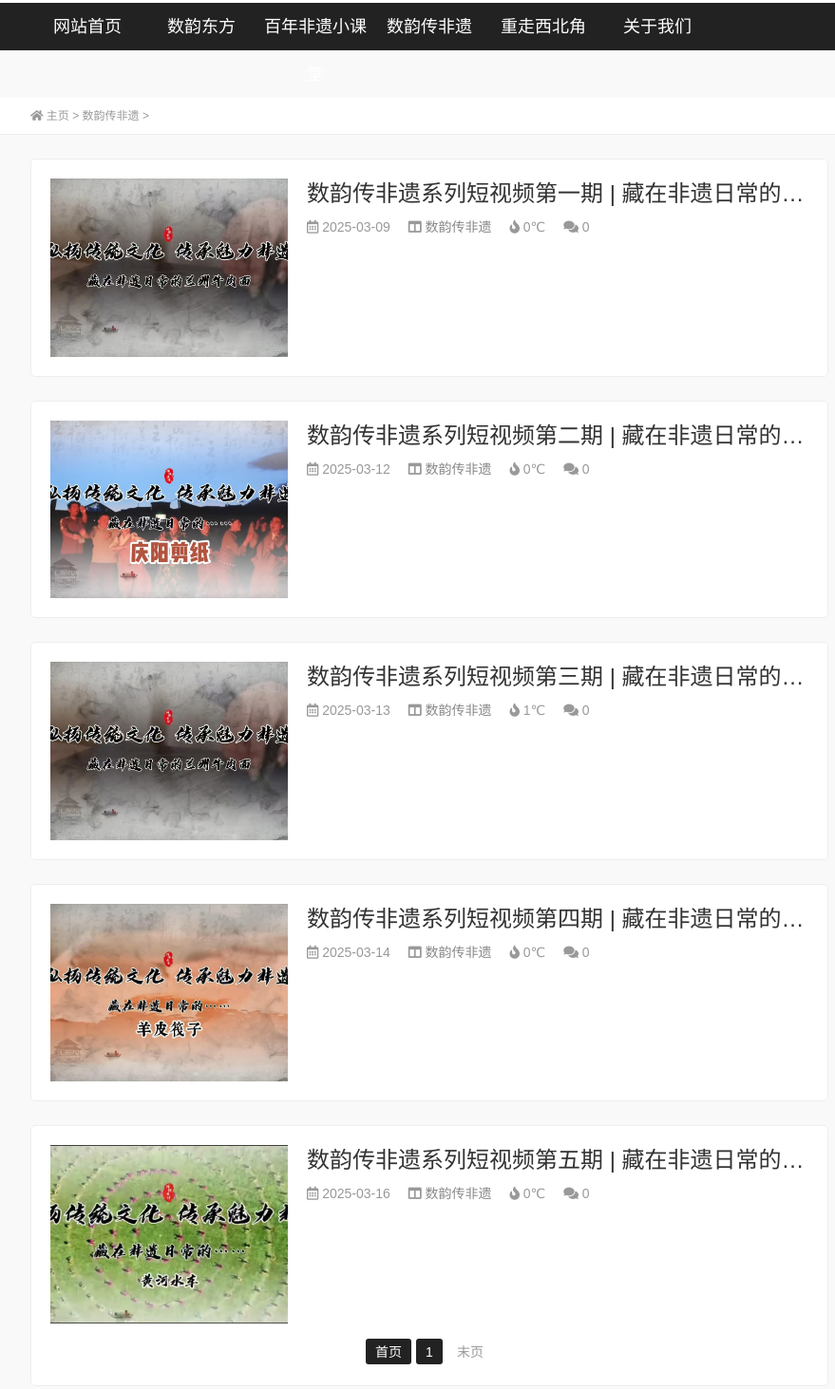
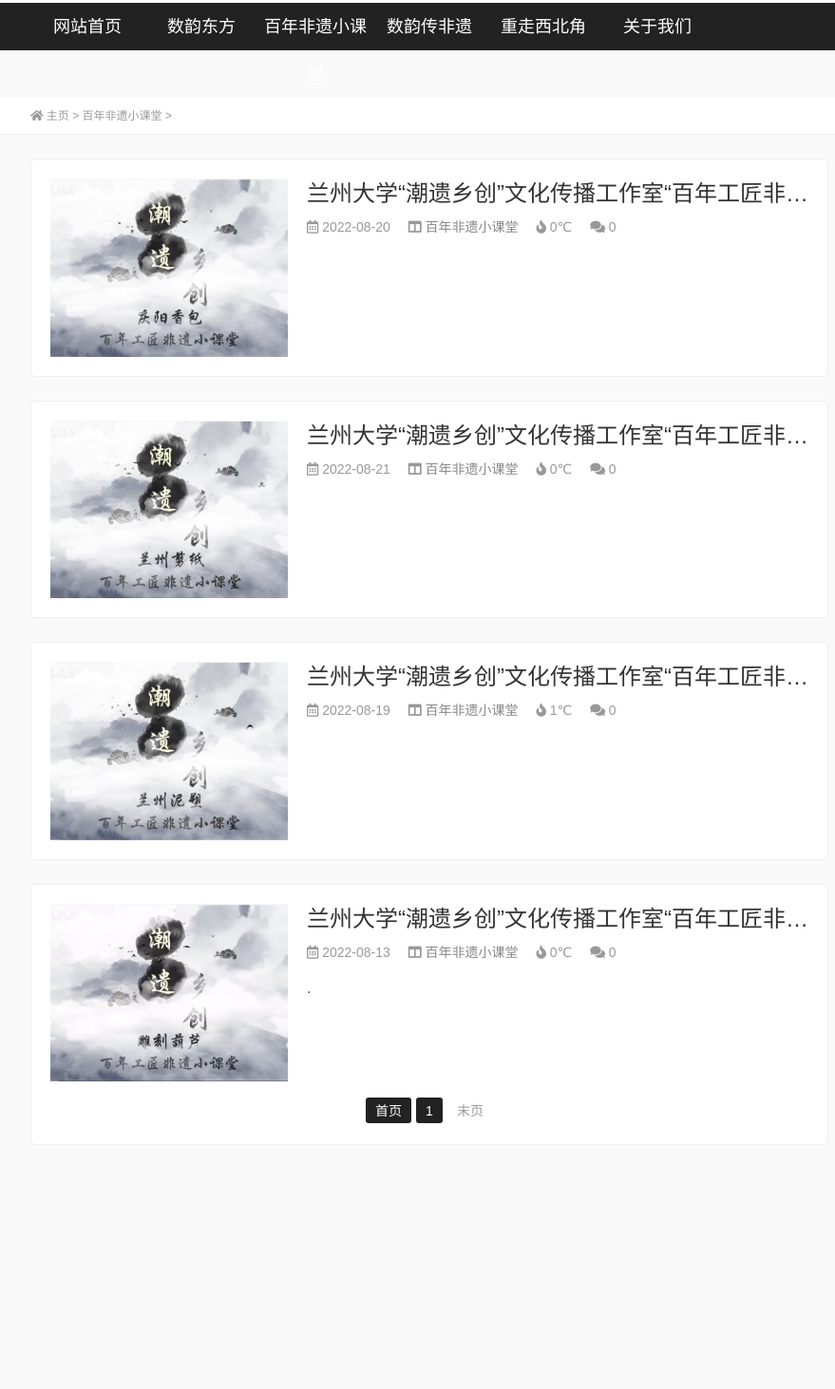
Before and after one commit to zxyh1016/-, a plain HTML site: page list_2.html in a window 1280 px wide. Shown: the part 242-1705 px from the top of the page at 95% size, without its empty margins (8-887 px from the left). After the commit the page ends 1524 px from the top, so only its background shows below. Drawn offline with Linux system fonts and the light colour scheme; files whose address does not match are found by name.

Commit message:
Update list_2.html

```diff
--- a/list_2.html
+++ b/list_2.html
@@ -9,7 +9,7 @@
     <meta name="format-detection" content="telephone=no" />
     <meta http-equiv="X-UA-Compatible" content="IE=edge,chrome=1" />
     <meta name="viewport" content="width=device-width, initial-scale=1.0, maximum-scale=1.0, user-scalable=no" />
-    <title>数韵传非遗</title>
+    <title>百年非遗小课堂</title>
     <meta name="keywords" content="">
     <meta name="description" content="">
     <link rel="stylesheet" type="text/css" href="skin/css/all.min.css" media="screen" />
@@ -66,70 +66,60 @@
     </nav>
 
     <div class="breadcrumb">
-        <div class="inner"> <i class="fas fa-home"></i> <a href='index.html'>主页</a> > <a href='list.html'>数韵传非遗</a> > </div>
+        <div class="inner"> <i class="fas fa-home"></i> <a href='index.html'>主页</a> > <a href='list.html'>百年非遗小课堂</a> > </div>
     </div>
     <div class="wrapper">
         <div class="inner">
             <main class="main">
                 <article class="newsitem">
-                    <figure class="thumbnail"> <a href="https://mp.weixin.qq.com/s/Lpjchu2csbnCNGmb0c2qXQ" title="数韵传非遗系列短视频第一期 | 藏在非遗日常的兰州牛肉面"> <img src="uploads/3/1.jpg" alt="数韵传非遗系列短视频第一期 | 藏在非遗日常的兰州牛肉面" /> </a> </figure>
+                    <figure class="thumbnail"> <a href="https://www.bilibili.com/video/BV1F14y1t7mS/?share_source=copy_web&vd_source=c1932d75ff6c3deeaa57a21268af3047" title="兰州大学“潮遗乡创”文化传播工作室“百年工匠非遗小课堂”之庆阳香包"> <img src="uploads/2/1.png" alt="兰州大学“潮遗乡创”文化传播工作室“百年工匠非遗小课堂”之庆阳香包" /> </a> </figure>
                     <div class="info">
-                        <h2><a href="https://mp.weixin.qq.com/s/Lpjchu2csbnCNGmb0c2qXQ" title="数韵传非遗系列短视频第一期 | 藏在非遗日常的兰州牛肉面">数韵传非遗系列短视频第一期 | 藏在非遗日常的兰州牛肉面</a></h2>
+                        <h2><a href="https://www.bilibili.com/video/BV1F14y1t7mS/?share_source=copy_web&vd_source=c1932d75ff6c3deeaa57a21268af3047" title="兰州大学“潮遗乡创”文化传播工作室“百年工匠非遗小课堂”之庆阳香包">兰州大学“潮遗乡创”文化传播工作室“百年工匠非遗小课堂”之庆阳香包</a></h2>
                         <div class="meta">
                             <span>
-                                <time datetime="2024-09-02"><i class="far fa-calendar-alt"></i> 2025-03-09</time>
-                            </span> <span class="cat"><i class="fas fa-columns"></i> <a href="list.html" title="数韵传非遗" target="_blank">数韵传非遗</a></span> <span><i class="fas fa-fire"></i> 0℃</span> <span><i class="fas fa-comments"></i> 0</span>
+                                <time datetime="2022-08-20"><i class="far fa-calendar-alt"></i> 2022-08-20</time>
+                            </span> <span class="cat"><i class="fas fa-columns"></i> <a href="list.html" title="百年非遗小课堂" target="_blank">百年非遗小课堂</a></span> <span><i class="fas fa-fire"></i> 0℃</span> <span><i class="fas fa-comments"></i> 0</span>
                         </div>
                         <p></p>
                     </div>
                 </article><article class="newsitem">
-                    <figure class="thumbnail"> <a href="https://mp.weixin.qq.com/s/a5KSdchv4WPK-jmZh7NyWg" title="数韵传非遗系列短视频第二期 | 藏在非遗日常的庆阳剪纸"> <img src="uploads/3/2.jpg" alt="数韵传非遗系列短视频第二期 | 藏在非遗日常的庆阳剪纸" /> </a> </figure>
+                    <figure class="thumbnail"> <a href="https://www.bilibili.com/video/BV19t4y1J7DU/?share_source=copy_web&vd_source=c1932d75ff6c3deeaa57a21268af3047" title="兰州大学“潮遗乡创”文化传播工作室“百年工匠非遗小课堂”之兰州剪纸"> <img src="uploads/2/2.png" alt="兰州大学“潮遗乡创”文化传播工作室“百年工匠非遗小课堂”之兰州剪纸" /> </a> </figure>
                     <div class="info">
-                        <h2><a href="https://mp.weixin.qq.com/s/a5KSdchv4WPK-jmZh7NyWg" title="数韵传非遗系列短视频第二期 | 藏在非遗日常的庆阳剪纸">数韵传非遗系列短视频第二期 | 藏在非遗日常的庆阳剪纸</a></h2>
+                        <h2><a href="https://www.bilibili.com/video/BV19t4y1J7DU/?share_source=copy_web&vd_source=c1932d75ff6c3deeaa57a21268af3047" title="兰州大学“潮遗乡创”文化传播工作室“百年工匠非遗小课堂”之兰州剪纸">兰州大学“潮遗乡创”文化传播工作室“百年工匠非遗小课堂”之兰州剪纸</a></h2>
                         <div class="meta">
                             <span>
-                                <time datetime="2024-09-02"><i class="far fa-calendar-alt"></i> 2025-03-12</time>
-                            </span> <span class="cat"><i class="fas fa-columns"></i> <a href="list.html" title="数韵传非遗" target="_blank">数韵传非遗</a></span> <span><i class="fas fa-fire"></i> 0℃</span> <span><i class="fas fa-comments"></i> 0</span>
+                                <time datetime="2024-09-02"><i class="far fa-calendar-alt"></i> 2022-08-21</time>
+                            </span> <span class="cat"><i class="fas fa-columns"></i> <a href="list.html" title="百年非遗小课堂" target="_blank">百年非遗小课堂</a></span> <span><i class="fas fa-fire"></i> 0℃</span> <span><i class="fas fa-comments"></i> 0</span>
                         </div>
                         <p></p>
                     </div>
                 </article><article class="newsitem">
-                    <figure class="thumbnail"> <a href="https://mp.weixin.qq.com/s/_sjk8CtD17LBr6AK-y4aRw" title="数韵传非遗系列短视频第三期 | 藏在非遗日常的兰州打铁花"> <img src="uploads/3/3.jpg" alt="数韵传非遗系列短视频第三期 | 藏在非遗日常的兰州打铁花" /> </a> </figure>
+                    <figure class="thumbnail"> <a href="https://www.bilibili.com/video/BV1AU4y1k7yE/?share_source=copy_web&vd_source=c1932d75ff6c3deeaa57a21268af3047" title="兰州大学“潮遗乡创”文化传播工作室“百年工匠非遗小课堂”之兰州泥人"> <img src="uploads/2/3.png" alt="兰州大学“潮遗乡创”文化传播工作室“百年工匠非遗小课堂”之兰州泥人" /> </a> </figure>
                     <div class="info">
-                        <h2><a href="https://mp.weixin.qq.com/s/_sjk8CtD17LBr6AK-y4aRw" title="数韵传非遗系列短视频第三期 | 藏在非遗日常的兰州打铁花">数韵传非遗系列短视频第三期 | 藏在非遗日常的兰州打铁花</a></h2>
+                        <h2><a href="https://www.bilibili.com/video/BV1AU4y1k7yE/?share_source=copy_web&vd_source=c1932d75ff6c3deeaa57a21268af3047" title="兰州大学“潮遗乡创”文化传播工作室“百年工匠非遗小课堂”之兰州泥人">兰州大学“潮遗乡创”文化传播工作室“百年工匠非遗小课堂”之兰州泥人</a></h2>
                         <div class="meta">
                             <span>
-                                <time datetime="2020-12-10"><i class="far fa-calendar-alt"></i> 2025-03-13</time>
-                            </span> <span class="cat"><i class="fas fa-columns"></i> <a href="list.html" title="数韵传非遗" target="_blank">数韵传非遗</a></span> <span><i class="fas fa-fire"></i> 1℃</span> <span><i class="fas fa-comments"></i> 0</span>
+                                <time datetime="2020-12-10"><i class="far fa-calendar-alt"></i> 2022-08-19</time>
+                            </span> <span class="cat"><i class="fas fa-columns"></i> <a href="list.html" title="百年非遗小课堂" target="_blank">百年非遗小课堂</a></span> <span><i class="fas fa-fire"></i> 1℃</span> <span><i class="fas fa-comments"></i> 0</span>
                         </div>
                         <p></p>
                     </div>
                 </article><article class="newsitem">
-                    <figure class="thumbnail"> <a href="https://mp.weixin.qq.com/s/1TkvNEEJTZZOBAcxWRfcoQ" title="数韵传非遗系列短视频第四期 | 藏在非遗日常的羊皮筏子"> <img src="uploads/3/4.jpg" alt="数韵传非遗系列短视频第四期 | 藏在非遗日常的羊皮筏子" /> </a> </figure>
+                    <figure class="thumbnail"> <a href="https://www.bilibili.com/video/BV1cS4y1x7hp/?share_source=copy_web&vd_source=c1932d75ff6c3deeaa57a21268af3047" title="兰州大学“潮遗乡创”文化传播工作室“百年工匠非遗小课堂”之雕刻葫芦"> <img src="uploads/2/4.png" alt="兰州大学“潮遗乡创”文化传播工作室“百年工匠非遗小课堂”之雕刻葫芦" /> </a> </figure>
                     <div class="info">
-                        <h2><a href="https://mp.weixin.qq.com/s/1TkvNEEJTZZOBAcxWRfcoQ" title="数韵传非遗系列短视频第四期 | 藏在非遗日常的羊皮筏子">数韵传非遗系列短视频第四期 | 藏在非遗日常的羊皮筏子</a></h2>
+                        <h2><a href="https://www.bilibili.com/video/BV1cS4y1x7hp/?share_source=copy_web&vd_source=c1932d75ff6c3deeaa57a21268af3047" title="兰州大学“潮遗乡创”文化传播工作室“百年工匠非遗小课堂”之雕刻葫芦">兰州大学“潮遗乡创”文化传播工作室“百年工匠非遗小课堂”之雕刻葫芦</a></h2>
                         <div class="meta">
                             <span>
-                                <time datetime="2020-12-10"><i class="far fa-calendar-alt"></i> 2025-03-14</time>
-                            </span> <span class="cat"><i class="fas fa-columns"></i> <a href="list.html" title="数韵传非遗" target="_blank">数韵传非遗</a></span> <span><i class="fas fa-fire"></i> 0℃</span> <span><i class="fas fa-comments"></i> 0</span>
+                                <time datetime="2020-12-10"><i class="far fa-calendar-alt"></i> 2022-08-13</time>
+                            </span> <span class="cat"><i class="fas fa-columns"></i> <a href="list.html" title="百年非遗小课堂" target="_blank">百年非遗小课堂</a></span> <span><i class="fas fa-fire"></i> 0℃</span> <span><i class="fas fa-comments"></i> 0</span>
                         </div>
-                        <p></p>
-                    </div>
-                </article><article class="newsitem">
-                    <figure class="thumbnail"> <a href="https://mp.weixin.qq.com/s/4p-M_UKq4OmWhaUtviYdMw" title="数韵传非遗系列短视频第五期 | 藏在非遗日常的黄河水车"> <img src="uploads/3/5.jpg" alt="数韵传非遗系列短视频第五期 | 藏在非遗日常的黄河水车" /> </a> </figure>
-                    <div class="info">
-                        <h2><a href="https://mp.weixin.qq.com/s/4p-M_UKq4OmWhaUtviYdMw" title="数韵传非遗系列短视频第五期 | 藏在非遗日常的黄河水车">数韵传非遗系列短视频第五期 | 藏在非遗日常的黄河水车</a></h2>
-                        <div class="meta">
-                            <span>
-                                <time datetime="2019-11-21"><i class="far fa-calendar-alt"></i> 2025-03-16</time>
-                            </span> <span class="cat"><i class="fas fa-columns"></i> <a href="list.html" title="数韵传非遗" target="_blank">数韵传非遗</a></span> <span><i class="fas fa-fire"></i> 0℃</span> <span><i class="fas fa-comments"></i> 0</span>
-                        </div>
-                        <p></p>
+                        <p>.</p>
                     </div>
 
                 <div class="pagenavi">
                     <span class='now-page'>首页</span>
                     <span class='now-page'>1</span>
+
                     <a class='sb br page-numbers' href='detail.html'>末页</a>
                 </div>
             </main>
```
